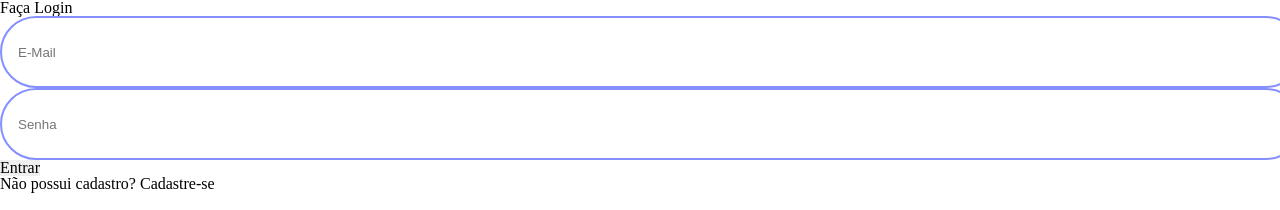
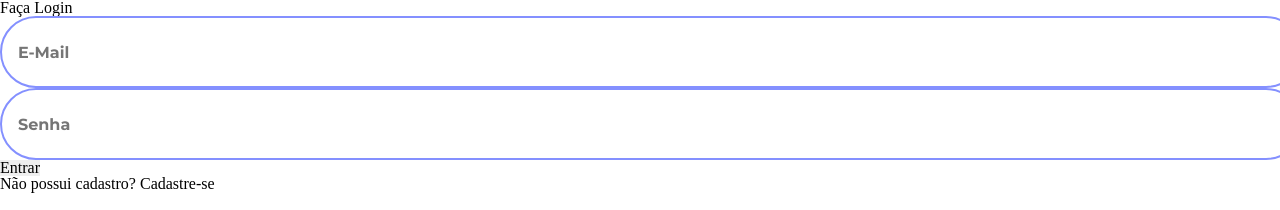
Before and after one commit to rcoelhomf/Kenzie-Jobs-T17-tsunode, a React (Vite) app: page /login in a window 1280 px wide. Shown: the top 210 px of the page. Built offline with nearby package versions, Linux system fonts and the light colour scheme.

Commit message:
feat: non-placeholder input family,color,size

```diff
--- a/src/components/Input/style.ts
+++ b/src/components/Input/style.ts
@@ -10,6 +10,12 @@ export const StyledInput = styled.input`
 
     padding-left: 1rem;
 
+    color: var(--color-black);
+    opacity: 1;
+    font-family: 'Montserrat', sans-serif;
+    font-size: 1rem;
+    font-weight: 700;
+
     ::placeholder {
         color: var(--color-black);
         opacity: 0.5;
```
